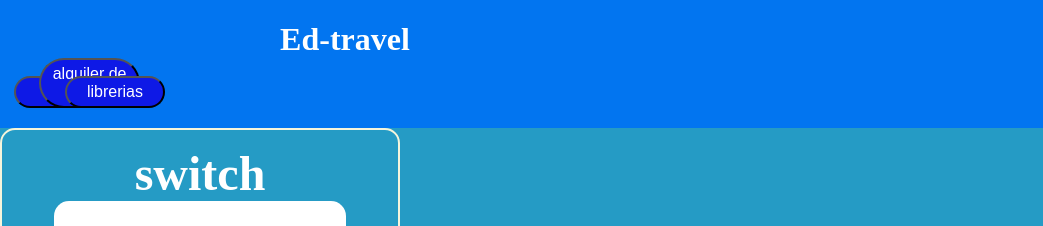
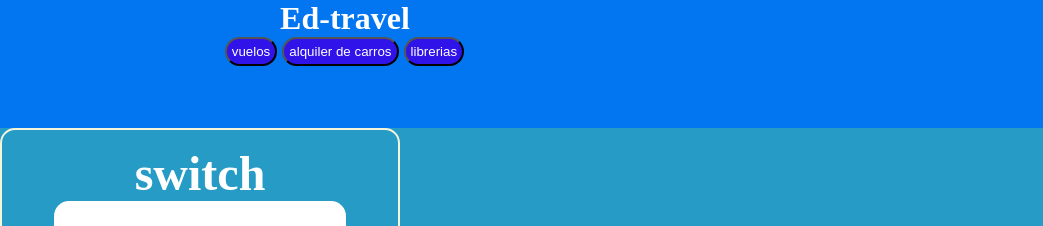
Before and after one commit to Juancaparra/Trabajo, a plain HTML site: page index.html in a window 1280 px wide. Shown: the top 226 px of the page, 0-1043 px from the left. Drawn offline with nearby package versions, Linux system fonts and the light colour scheme.

Commit message:
header finalizado

```diff
--- a/Styles/styles.css
+++ b/Styles/styles.css
@@ -21,16 +21,22 @@ body {
     justify-content: space-around;
   }
 
+.content-1 {
+  width: 40%;
+  height: 100%;
+  text-align: center;
+}
   .tit-1 {
     text-align: center;
   }
 
+
   button {
     padding: 5px;
     margin-right: 1px;
-    background-color: white;
-    color: black;
-    border-radius: 8px;
+    background-color: rgb(47, 19, 232);
+    color: rgb(255, 255, 255);
+    border-radius: 15px;
     cursor: pointer;
   }
 
@@ -38,20 +44,6 @@ body {
     background-color: grey;
   }
 
-.content-1 {
-  width: 40%;
-}
-
-.btn-ini {
-    width: 20%;
-    font-size: 1rem;
-    border-radius: 30px;
-    background-color: rgb(14, 25, 230);
-    color: rgb(255, 255, 255);
-    cursor: pointer;
-    align-items: center;
-    margin-left: -5rem;
-}
 
 .container-logo {
   width: 30%;
--- a/index.html
+++ b/index.html
@@ -12,16 +12,17 @@
     <div class="content-1">
    <h1 class="tit-1">Ed-travel</h1>
     <ul>
-        <button class="btn-ini">vuelos</button>
-        <button class="btn-ini">alquiler de carros</button>
-        <button class="btn-ini">librerias</button>
+        <button>vuelos</button>
+        <button>alquiler de carros</button>
+        <button>librerias</button>
     </ul>
 </div>
 <div class="container-logo">
 <img class="img-web" src="Assets/images/undraw_snow_games_tq9r.png" alt="">
 </div>
+</header>
 
-    </header>
+
     <div class="card">
         <h2>switch</h2>
         <img src="Assets/images/undraw_Dog_c7i6.png" alt="">
```
